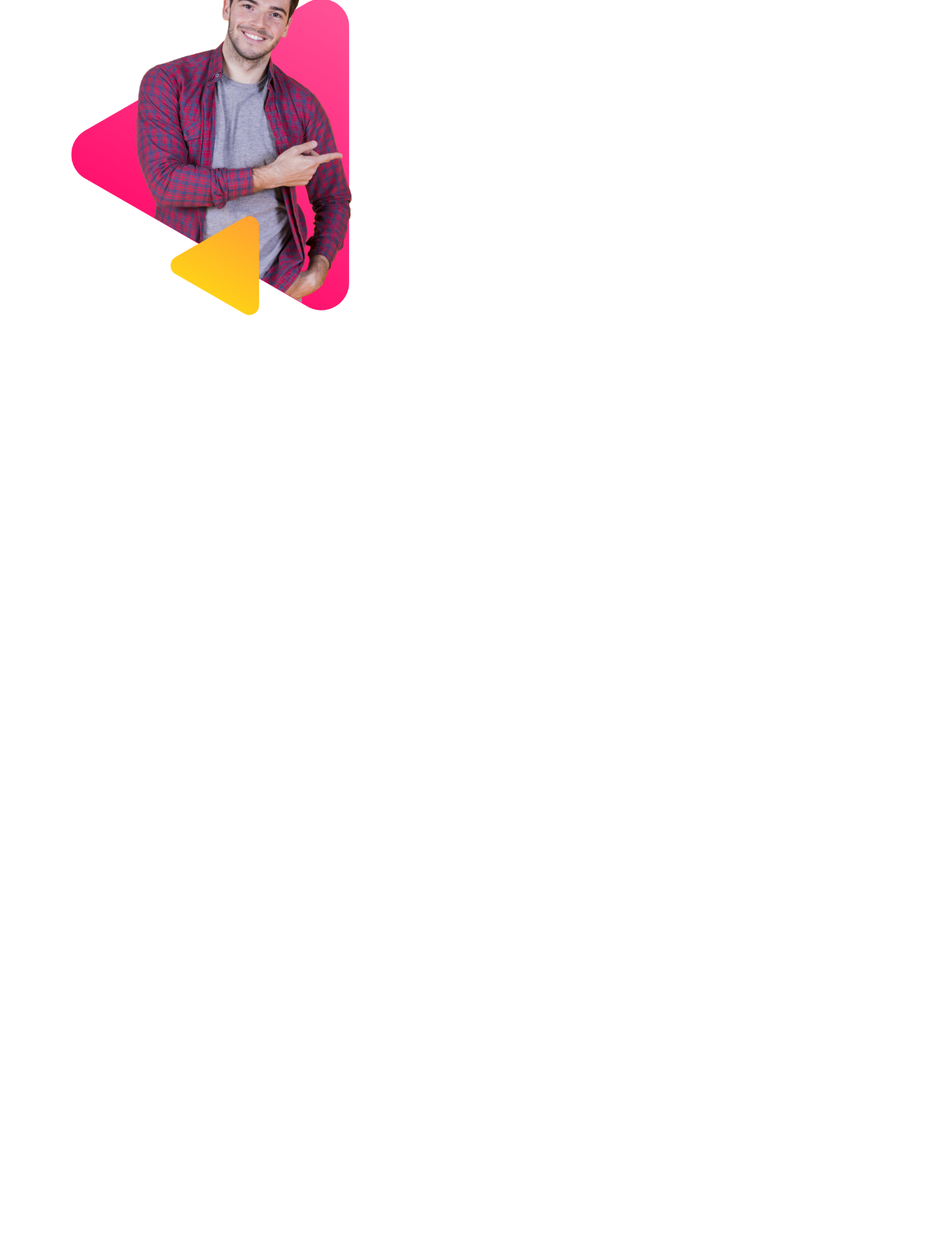
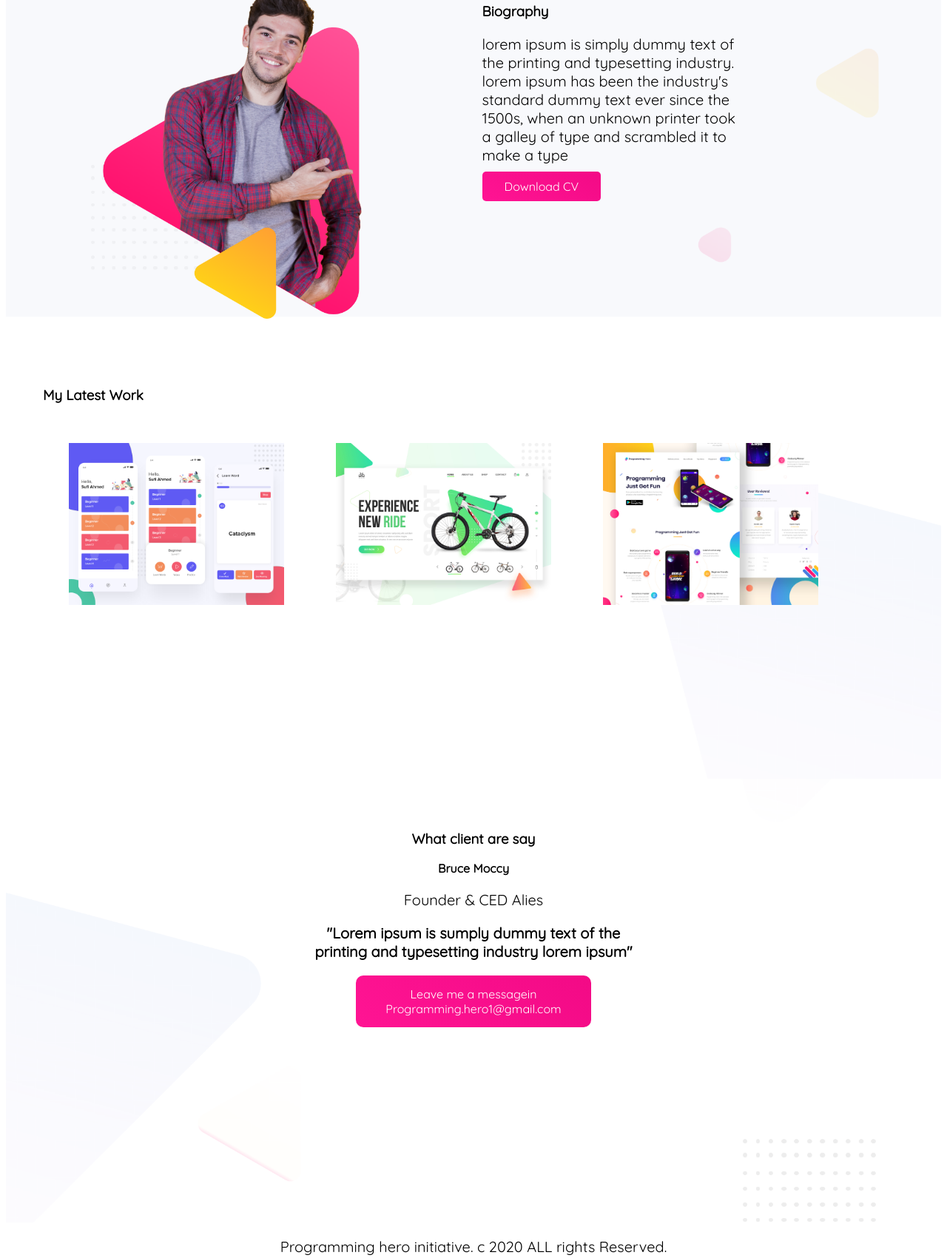
Before and after one commit to Imran-hossain897/my-website, a plain HTML site: page index.html in a window 1280 px wide. Shown: the part 755-2456 px from the top of the page at 74% size. Before the commit the page ends 1274 px from the top, so only its background shows below. Drawn offline with Linux system fonts and the light colour scheme.

Commit message:
done website

```diff
--- a/index.html
+++ b/index.html
@@ -13,17 +13,52 @@
             <h3>Hello I'm</h3>
             <h1 id="name-color">Jack Smith</h1>
             <p>You might saw me jumping, climbing buildings, and stopping trains. But nobody pays me adime for that work.</p>
-            <a class="link-button" target="-blank" href="https://bangla2.programming-hero.com/course-status/">HERE ME</a>
+            <a class="link-button" target="-blank" href="https://bangla.programming-hero.com/">HERE ME</a>
         </div>
         <div class="half-width">
             <img src="image/peter.png" alt="">
 
         </div>
     </section>
-    <section class="background-banner" >
+    <section class="background-biography" >
         <div class="half-width">
             <img src="image/peter_dream.png" alt="">
         </div>
+        <div class="half-width">
+            <h3>Biography</h3>
+            <p>lorem ipsum is simply dummy text of the printing and typesetting industry. lorem ipsum has been the industry's standard dummy text ever since the 1500s, when an unknown printer took a galley of type and scrambled it to make a type</p>
+            <a class="link-button" target="-blank" href="https://bangla.programming-hero.com/">Download CV</a>
+
+        </div>
     </section>
+    <section class="latest-work">
+            <h3>My Latest Work</h3>
+        <div class="recent-work">
+            <img src="image/latest-work/work-1.png" alt="">
+        </div>
+            <div class="recent-work">
+            <img src="image/latest-work/work-2.jpg" alt="">
+            </div>
+            <div class="recent-work">
+            <img src="image/latest-work/work-3.jpg" alt="">
+        </div>
+
+
+    </section>
+    <section class="footer-center">
+        <div>
+           <h3>What client are say</h3>
+        </div>
+        <b>Bruce Moccy</b>
+         <p>Founder & CED Alies</p>
+        <div>
+            <p id="lorem-ipsum"> "Lorem ipsum is sumply dummy text of the <br> printing and typesetting industry lorem ipsum"</p>
+            <a target="-blank" class="programming-hero" href="https://bangla.programming-hero.com/"><span id ="hyper link">Leave me a messagein</span> <br> Programming.hero1@gmail.com</a>
+            </div>
+
+    </section>
+    <footer>
+        <p id="copy-right">Programming hero initiative. c 2020 ALL rights Reserved.</p>
+     </footer>
 </body>
 </html>
--- a/style.css
+++ b/style.css
@@ -13,7 +13,7 @@ body{
     margin: 5%;
     padding: 2%;
 }
-img{
+.half-width img{
     width: 100%;
 }
 .background-bannar{
@@ -24,7 +24,9 @@ img{
 }
 section{
     height: 500px;
+    padding-bottom: 100px;
 }
+
 .link-button{
     text-decoration: none;
     color: white;
@@ -35,3 +37,57 @@ section{
     font-size: 400;
 
 }
+p{
+    font-size: 20px;
+}
+.background-biography{
+    background-image: url(image/biography-bg.png);
+    background-repeat: no-repeat;
+    background-size: 100%;
+    padding: 50px;
+}
+.recent-work{
+    width: 25%;
+    float: left;
+    margin: 0%;
+    padding: 3%;
+}
+img{
+    width: 100%;
+}
+.latest-work{
+    background-image: url(image/latest-work-bg.png);
+    background-repeat: no-repeat;
+    background-size: 100%;
+    padding: 50px;
+}
+.footer-center{
+    text-align: center;
+    background-image: url(image/footer-bg.png);
+    background-repeat: no-repeat;
+    background-size: 100%;
+    padding: 50px;
+}
+#small{
+    font-size: 6px;
+}
+#lorem-ipsum{
+    font-weight: 900;
+
+}
+.programming-hero{
+    text-decoration: none;
+    color: white;
+    background-image: linear-gradient(45deg, deeppink, rgb(243, 10, 134)
+    );
+    border-radius: 10px;
+    font-size: 400;
+    display: inline-block;
+    padding: 15px 40px;
+}
+#copy-right{
+    text-align: center;
+}
+#hyper link{
+    f
+}
```
